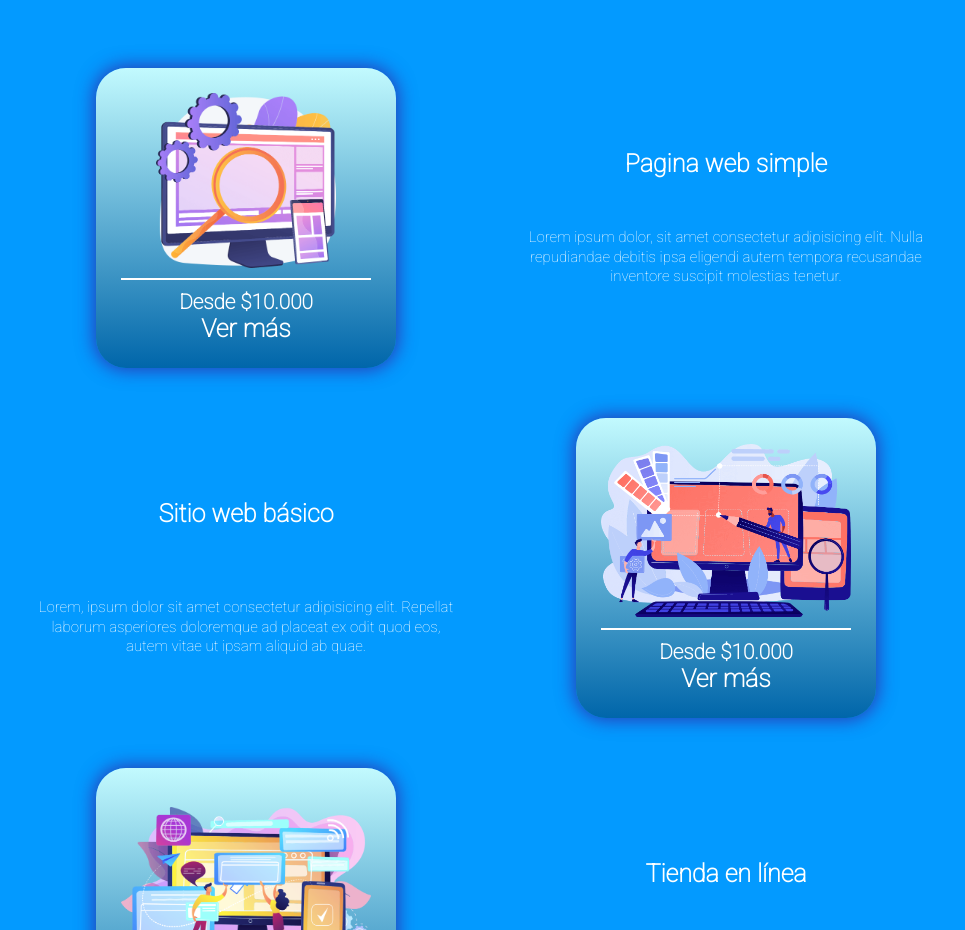
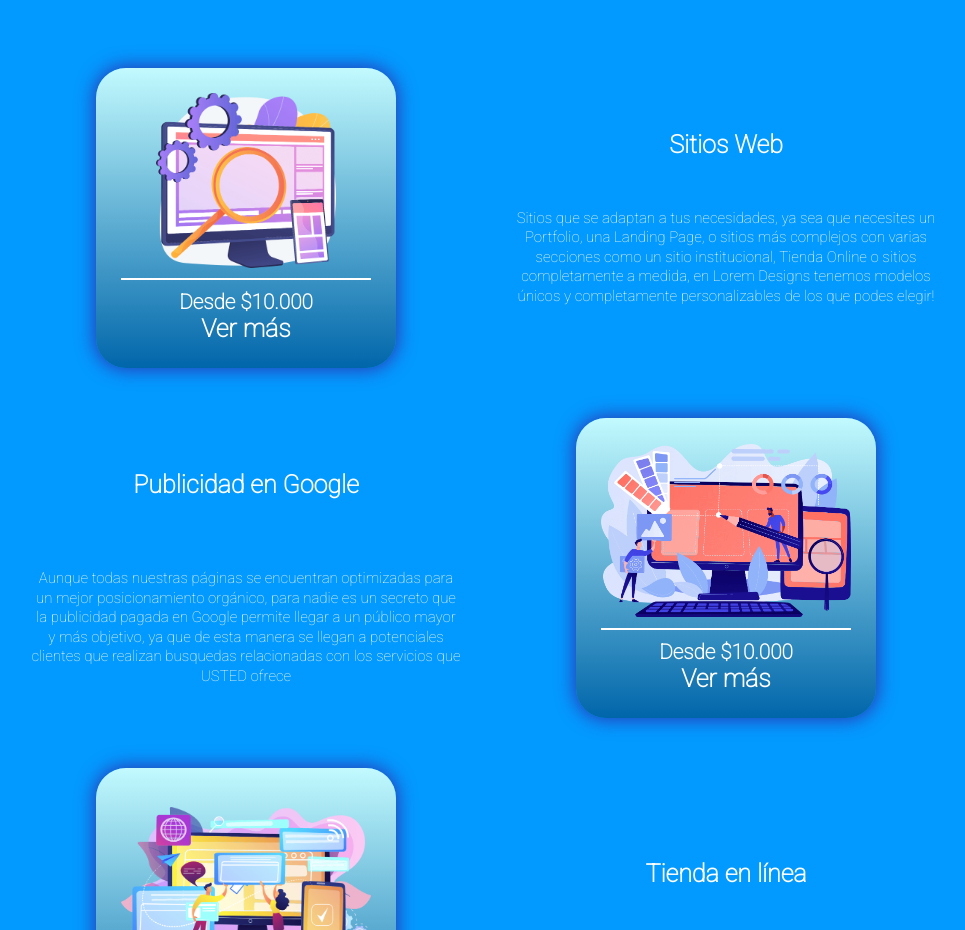
Before and after one commit to Davlop08/-creacion-pagina-web, a Next.js app: page / in a window 1280 px wide. Shown: the part 1320-2250 px from the top of the page, without its empty margins (154-1119 px from the left). Built offline with nearby package versions, Linux system fonts and the light colour scheme.

Commit message:
se cambiaron algunos textos, nada relevante

```diff
--- a/pages/index.jsx
+++ b/pages/index.jsx
@@ -46,9 +46,13 @@ export default function Home() {
             <div className={styles.experiences_grid}>
 
               <div className={styles.experience + ' ' + styles.experience_1}>
-                <h4 className={styles.experience_title_1}>Pagina web simple</h4>
+                <h4 className={styles.experience_title_1}>Sitios Web</h4>
                 <div className={styles.experience_description}>
-                  Lorem ipsum dolor, sit amet consectetur adipisicing elit. Nulla repudiandae debitis ipsa eligendi autem tempora recusandae inventore suscipit molestias tenetur.
+                  <p>Sitios que se adaptan a tus necesidades, ya sea que necesites un Portfolio, una Landing Page, o
+                    sitios más complejos con varias secciones como un sitio institucional, Tienda Online o
+                    sitios completamente a medida, en Lorem Designs tenemos modelos únicos y completamente personalizables
+                    de los que podes elegir!
+                  </p>
                 </div>
               </div>
 
@@ -66,9 +70,14 @@ export default function Home() {
 
 
               <div className={styles.experience + ' ' + styles.experience_2}>
-                <h4 className={styles.experience_title_2}>Sitio web básico</h4>
+                <h4 className={styles.experience_title_2}><strong>Publicidad en Google</strong></h4>
                 <div className={styles.experience_description}>
-                Lorem, ipsum dolor sit amet consectetur adipisicing elit. Repellat laborum asperiores doloremque ad placeat ex odit quod eos, autem vitae ut ipsam aliquid ab quae.
+                  <p>
+                    Aunque todas nuestras páginas se encuentran optimizadas para un mejor posicionamiento orgánico,
+                    para nadie es un secreto que la publicidad pagada en Google permite llegar a un público mayor
+                    y más objetivo, ya que de esta manera se llegan a potenciales clientes
+                    que realizan busquedas relacionadas con los servicios que USTED ofrece
+                  </p>
                 </div>
               </div>
 
```
